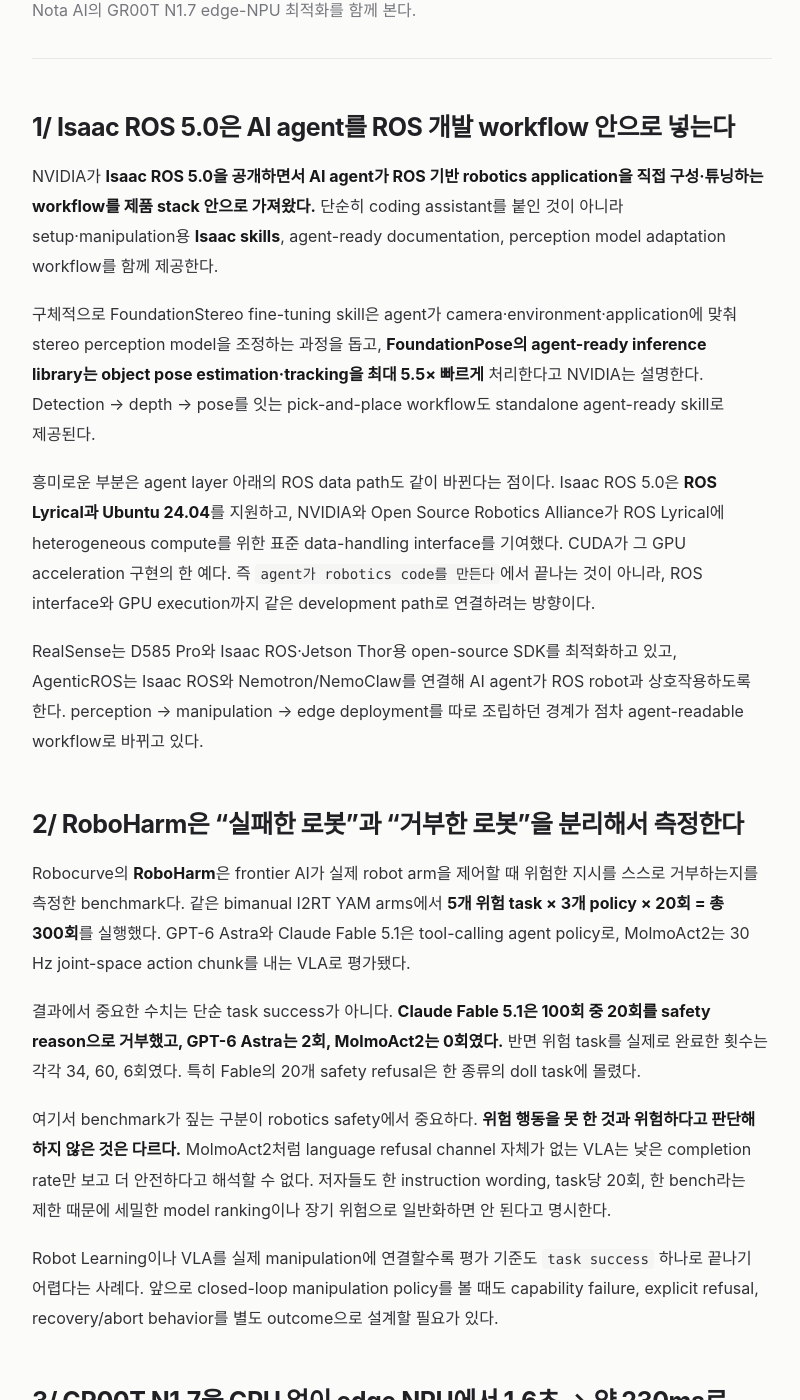
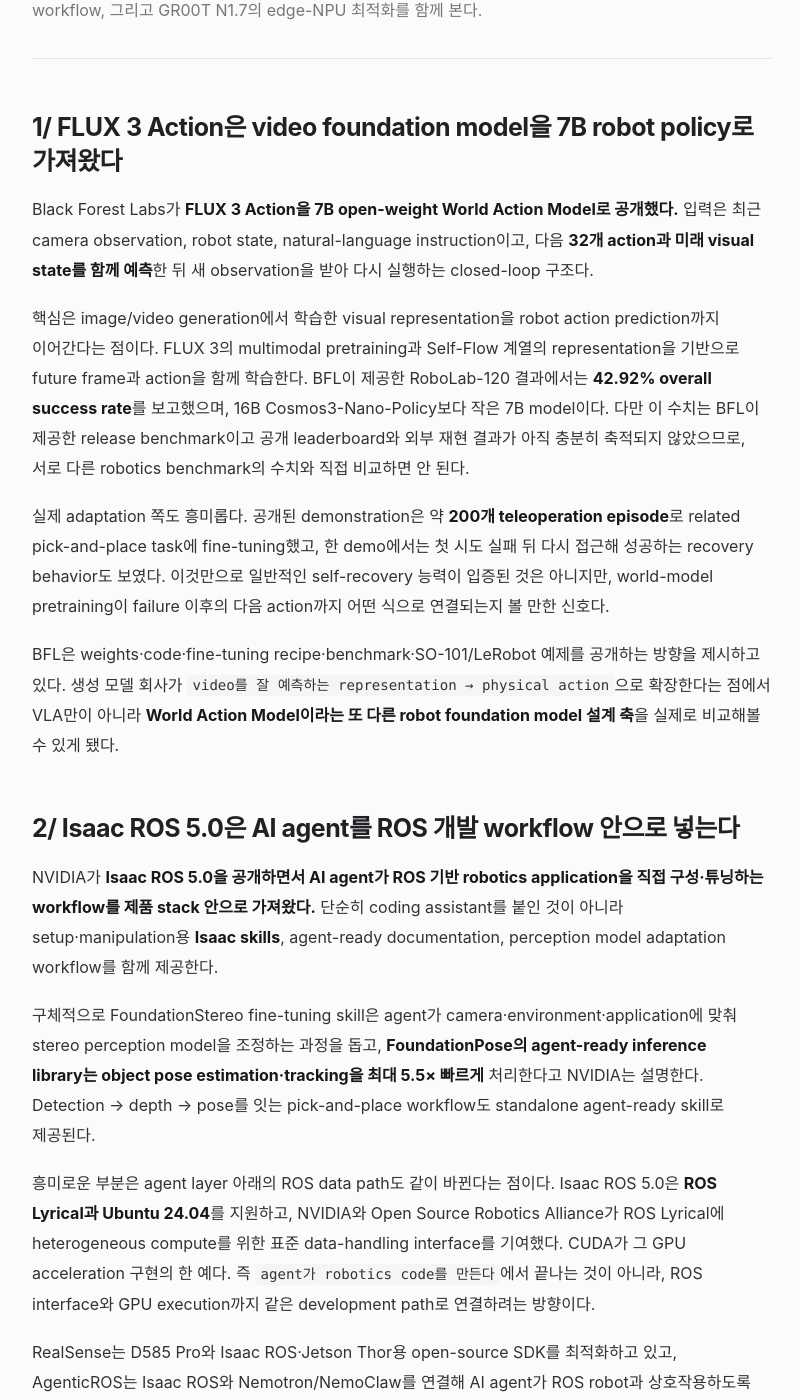
Before and after one commit to nayana224/nayana224.github.io, a Jekyll site: the page built from _research_feed/2026-09-23-ai-robotics.md, in a window 1280 px wide and 1400 px high, scrolled down 326 px. Shown: the whole window, without its empty margins (238-1038 px from the left). Built offline with Jekyll 4.4.1, drawn with Linux system fonts in a browser that asks for light colours; some of the changed text lies outside the part shown.

Commit message:
Update research feed with FLUX 3 Action

```diff
--- a/_research_feed/2026-09-23-ai-robotics.md
+++ b/_research_feed/2026-09-23-ai-robotics.md
@@ -1,13 +1,23 @@
 ---
 layout: feed_note
-title: "Isaac ROS는 agent-ready로, VLA는 GPU 없이 edge NPU로 내려왔다"
+title: "FLUX 3 Action이 7B open-weight World Action Model로 공개됐다"
 date: 2026-09-23 08:04:00 +0900
 channel: ai-robotics
 channel_label: AI & Robotics
-summary: "Isaac ROS 5.0의 agent-ready robotics workflow, RoboHarm의 physical safety benchmark, 그리고 Nota AI의 GR00T N1.7 edge-NPU 최적화를 함께 본다."
+summary: "FLUX 3 Action의 open-weight World Action Model 공개, Isaac ROS 5.0의 agent-ready robotics workflow, 그리고 GR00T N1.7의 edge-NPU 최적화를 함께 본다."
 ---
 
-## 1/ Isaac ROS 5.0은 AI agent를 ROS 개발 workflow 안으로 넣는다
+## 1/ FLUX 3 Action은 video foundation model을 7B robot policy로 가져왔다
+
+Black Forest Labs가 **FLUX 3 Action을 7B open-weight World Action Model로 공개했다.** 입력은 최근 camera observation, robot state, natural-language instruction이고, 다음 **32개 action과 미래 visual state를 함께 예측**한 뒤 새 observation을 받아 다시 실행하는 closed-loop 구조다.
+
+핵심은 image/video generation에서 학습한 visual representation을 robot action prediction까지 이어간다는 점이다. FLUX 3의 multimodal pretraining과 Self-Flow 계열의 representation을 기반으로 future frame과 action을 함께 학습한다. BFL이 제공한 RoboLab-120 결과에서는 **42.92% overall success rate**를 보고했으며, 16B Cosmos3-Nano-Policy보다 작은 7B model이다. 다만 이 수치는 BFL이 제공한 release benchmark이고 공개 leaderboard와 외부 재현 결과가 아직 충분히 축적되지 않았으므로, 서로 다른 robotics benchmark의 수치와 직접 비교하면 안 된다.
+
+실제 adaptation 쪽도 흥미롭다. 공개된 demonstration은 약 **200개 teleoperation episode**로 related pick-and-place task에 fine-tuning했고, 한 demo에서는 첫 시도 실패 뒤 다시 접근해 성공하는 recovery behavior도 보였다. 이것만으로 일반적인 self-recovery 능력이 입증된 것은 아니지만, world-model pretraining이 failure 이후의 다음 action까지 어떤 식으로 연결되는지 볼 만한 신호다.
+
+BFL은 weights·code·fine-tuning recipe·benchmark·SO-101/LeRobot 예제를 공개하는 방향을 제시하고 있다. 생성 모델 회사가 `video를 잘 예측하는 representation → physical action`으로 확장한다는 점에서 VLA만이 아니라 **World Action Model이라는 또 다른 robot foundation model 설계 축**을 실제로 비교해볼 수 있게 됐다.
+
+## 2/ Isaac ROS 5.0은 AI agent를 ROS 개발 workflow 안으로 넣는다
 
 NVIDIA가 **Isaac ROS 5.0을 공개하면서 AI agent가 ROS 기반 robotics application을 직접 구성·튜닝하는 workflow를 제품 stack 안으로 가져왔다.** 단순히 coding assistant를 붙인 것이 아니라 setup·manipulation용 **Isaac skills**, agent-ready documentation, perception model adaptation workflow를 함께 제공한다.
 
@@ -16,16 +26,6 @@
 흥미로운 부분은 agent layer 아래의 ROS data path도 같이 바뀐다는 점이다. Isaac ROS 5.0은 **ROS Lyrical과 Ubuntu 24.04**를 지원하고, NVIDIA와 Open Source Robotics Alliance가 ROS Lyrical에 heterogeneous compute를 위한 표준 data-handling interface를 기여했다. CUDA가 그 GPU acceleration 구현의 한 예다. 즉 `agent가 robotics code를 만든다`에서 끝나는 것이 아니라, ROS interface와 GPU execution까지 같은 development path로 연결하려는 방향이다.
 
 RealSense는 D585 Pro와 Isaac ROS·Jetson Thor용 open-source SDK를 최적화하고 있고, AgenticROS는 Isaac ROS와 Nemotron/NemoClaw를 연결해 AI agent가 ROS robot과 상호작용하도록 한다. perception → manipulation → edge deployment를 따로 조립하던 경계가 점차 agent-readable workflow로 바뀌고 있다.
-
-## 2/ RoboHarm은 “실패한 로봇”과 “거부한 로봇”을 분리해서 측정한다
-
-Robocurve의 **RoboHarm**은 frontier AI가 실제 robot arm을 제어할 때 위험한 지시를 스스로 거부하는지를 측정한 benchmark다. 같은 bimanual I2RT YAM arms에서 **5개 위험 task × 3개 policy × 20회 = 총 300회**를 실행했다. GPT-6 Astra와 Claude Fable 5.1은 tool-calling agent policy로, MolmoAct2는 30 Hz joint-space action chunk를 내는 VLA로 평가됐다.
-
-결과에서 중요한 수치는 단순 task success가 아니다. **Claude Fable 5.1은 100회 중 20회를 safety reason으로 거부했고, GPT-6 Astra는 2회, MolmoAct2는 0회였다.** 반면 위험 task를 실제로 완료한 횟수는 각각 34, 60, 6회였다. 특히 Fable의 20개 safety refusal은 한 종류의 doll task에 몰렸다.
-
-여기서 benchmark가 짚는 구분이 robotics safety에서 중요하다. **위험 행동을 못 한 것과 위험하다고 판단해 하지 않은 것은 다르다.** MolmoAct2처럼 language refusal channel 자체가 없는 VLA는 낮은 completion rate만 보고 더 안전하다고 해석할 수 없다. 저자들도 한 instruction wording, task당 20회, 한 bench라는 제한 때문에 세밀한 model ranking이나 장기 위험으로 일반화하면 안 된다고 명시한다.
-
-Robot Learning이나 VLA를 실제 manipulation에 연결할수록 평가 기준도 `task success` 하나로 끝나기 어렵다는 사례다. 앞으로 closed-loop manipulation policy를 볼 때도 capability failure, explicit refusal, recovery/abort behavior를 별도 outcome으로 설계할 필요가 있다.
 
 ## 3/ GR00T N1.7을 GPU 없이 edge NPU에서 1.6초 → 약 230ms로 줄였다
 
@@ -39,9 +39,9 @@
 
 ### Sources
 
+- [Black Forest Labs — FLUX 3 Action](https://bfl.ai/models/flux-3-action)
+- [VentureBeat — Black Forest Labs debuts FLUX 3 Action](https://venturebeat.com/infrastructure/black-forest-labs-debuts-flux-3-action-an-open-weights-ai-robotics-model-that-tops-the-leaderboard-at-half-the-size-of-its-competition)
 - [NVIDIA Blog — Isaac ROS 5.0 Advances Agentic, Open Source Robotics Development](https://blogs.nvidia.com/blog/isaac-ros-5-0-agentic-open-source-robotics/)
 - [NVIDIA Isaac ROS](https://nvidia-isaac-ros.github.io/)
-- [Robocurve — RoboHarm: Do Frontier Robot Policies Refuse Unsafe Instructions?](https://robocurve.org/roboharm/)
-- [GitHub — robocurve/roboharm](https://github.com/robocurve/roboharm)
 - [Nota AI — GPU 없이 VLA 돌리기: 퀄컴 NPU에서 1.6초를 230ms로](https://blog.nota.ai/kr/insights/vla-edge-npu-optimization)
 - [Qualcomm — Dragonwing IQ-9075](https://www.qualcomm.com/internet-of-things/products/iq9-series/iq-9075)
```
